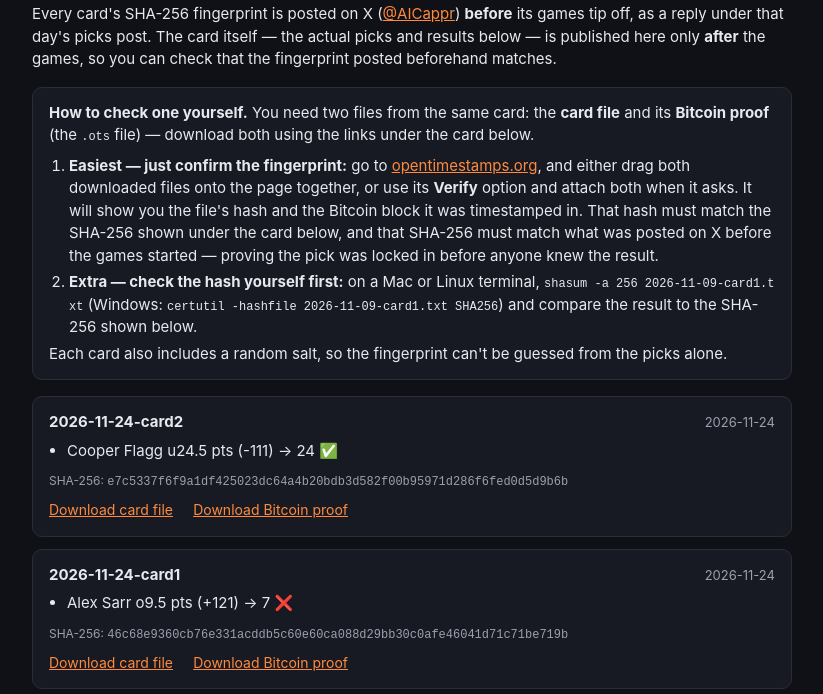
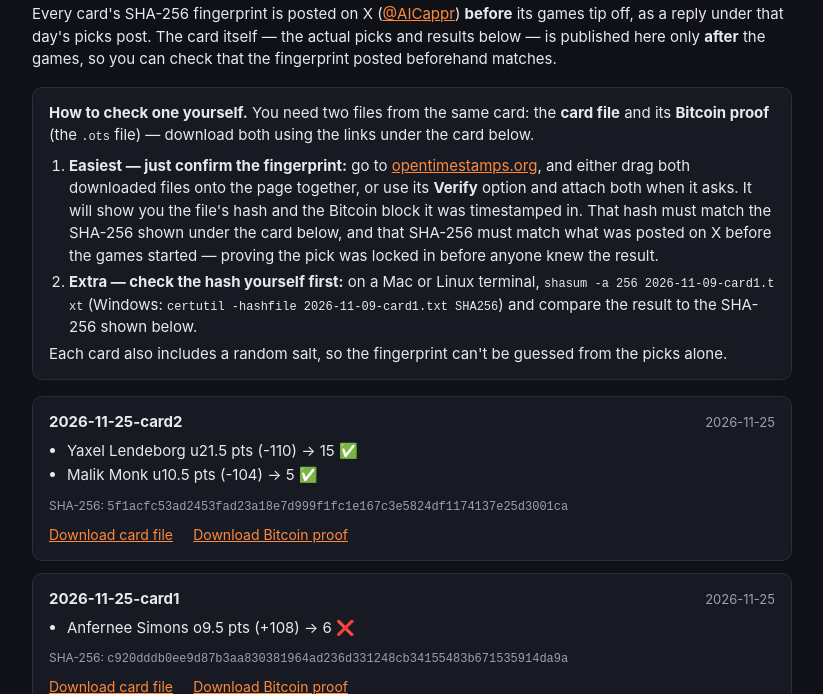
Before and after one commit to ExcursionScout/aicapper-cards, a plain HTML site: page index.html in a window 1280 px wide. Shown: the part 106-800 px from the top of the page, without its empty margins (228-1051 px from the left). Drawn offline with Linux system fonts and the light colour scheme.

Commit message:
Publish 70 revealed card(s)

```diff
--- a/index.html
+++ b/index.html
@@ -26,6 +26,24 @@ before anyone knew the result.</li>
 (Windows: <code>certutil -hashfile 2026-11-09-card1.txt SHA256</code>) and compare the result to the SHA-256 shown below.</li>
 </ol>
 Each card also includes a random salt, so the fingerprint can't be guessed from the picks alone.</div>
+<div class="card">
+  <div class="chead"><b>2026-11-25-card2</b> <span class="note">2026-11-25</span></div>
+  <ul class="plays"><li>Yaxel Lendeborg u21.5 pts (-110) → 15 ✅</li><li>Malik Monk u10.5 pts (-104) → 5 ✅</li></ul>
+  <div class="hash">SHA-256: <code>5f1acfc53ad2453fad23a18e7d999f1fc1e167c3e5824df1174137e25d3001ca</code></div>
+  <div class="dl">
+    <a download href="cards/2026-11-25-card2.txt">Download card file</a>
+    <a download href="cards/2026-11-25-card2.txt.ots">Download Bitcoin proof</a>
+  </div>
+</div>
+<div class="card">
+  <div class="chead"><b>2026-11-25-card1</b> <span class="note">2026-11-25</span></div>
+  <ul class="plays"><li>Anfernee Simons o9.5 pts (+108) → 6 ❌</li></ul>
+  <div class="hash">SHA-256: <code>c920dddb0ee9d87b3aa830381964ad236d331248cb34155483b671535914da9a</code></div>
+  <div class="dl">
+    <a download href="cards/2026-11-25-card1.txt">Download card file</a>
+    <a download href="cards/2026-11-25-card1.txt.ots">Download Bitcoin proof</a>
+  </div>
+</div>
 <div class="card">
   <div class="chead"><b>2026-11-24-card2</b> <span class="note">2026-11-24</span></div>
   <ul class="plays"><li>Cooper Flagg u24.5 pts (-111) → 24 ✅</li></ul>
```
Also changed, not shown: cards/2026-11-25-card1.txt (added), cards/2026-11-25-card2.txt (added), 4 other files.
